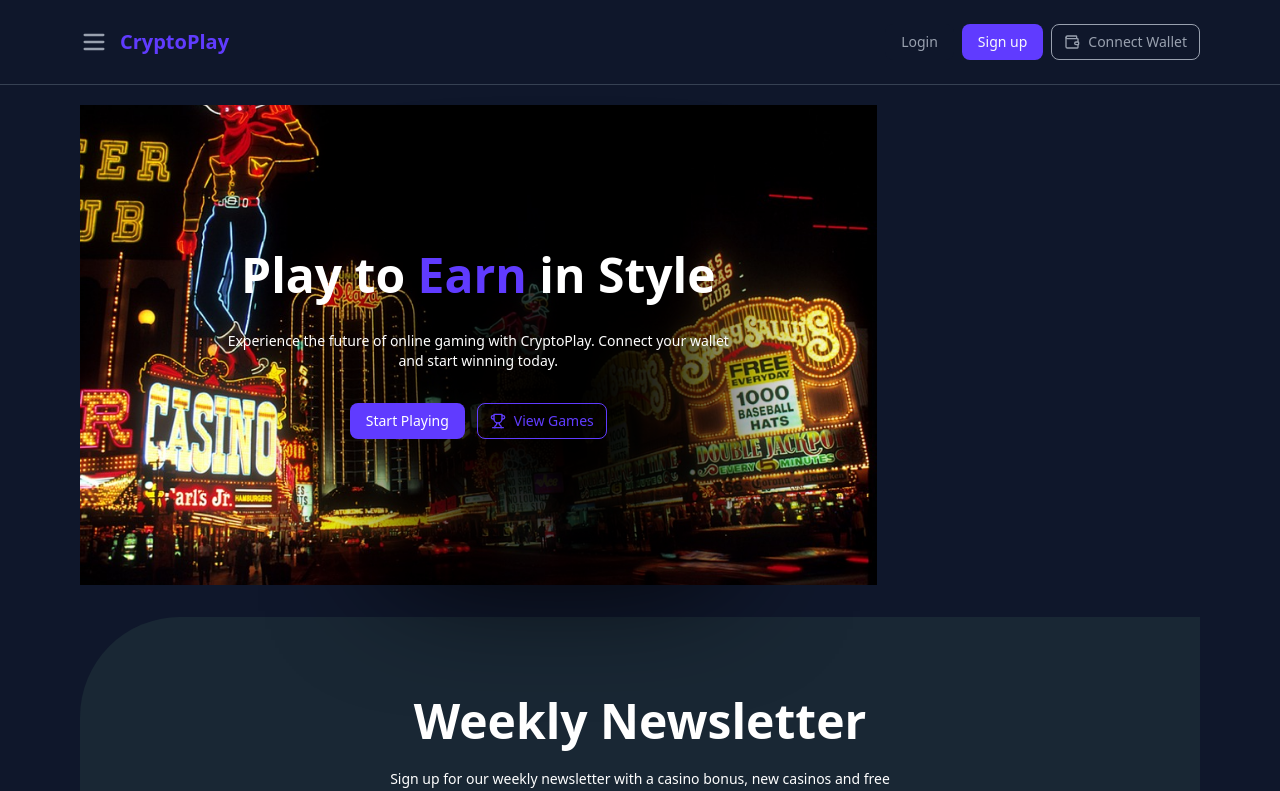
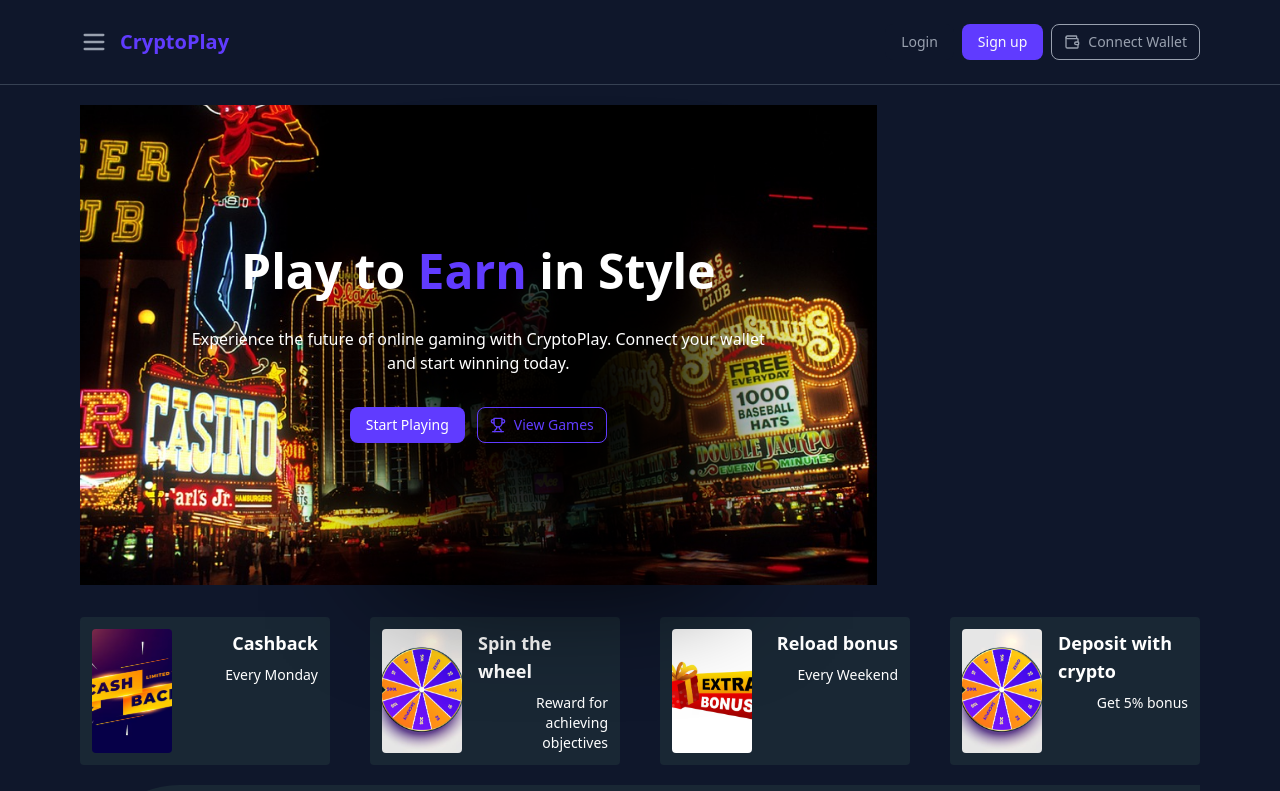
Before and after one commit to dd3vahmad/cryptoplay, a Next.js app: page / in a window 1280 px wide. Shown: the top 791 px of the page. Built offline with nearby package versions, Linux system fonts and the light colour scheme.

Commit message:
Add: Activities section

```diff
--- a/app/page.tsx
+++ b/app/page.tsx
@@ -4,12 +4,14 @@ import Footer from "@/components/Footer";
 import Features from "@/components/Features";
 import Providers from "@/components/Providers";
 import Newsletter from "@/components/Newsletter";
+import Activities from "@/components/Activities";
 
 export default function Home() {
   return (
     <div className="w-full flex flex-col">
       <Navbar />
       <Hero />
+      <Activities />
       <Newsletter />
       <Providers />
       <Features />
--- /dev/null
+++ b/components/Activities.tsx
@@ -0,0 +1,52 @@
+import Image from "next/image";
+import spinTheWheel from "@/assets/spin-the-wheel.png";
+import cashBack from "@/assets/cash-back.png";
+import extraBonus from "@/assets/extra-bonus.png";
+
+const Activities = () => {
+  const activities = [
+    {
+      title: "Cashback",
+      description: "Every Monday",
+      thumbnail: cashBack.src,
+    },
+    {
+      title: "Spin the wheel",
+      description: "Reward for achieving objectives",
+      thumbnail: spinTheWheel.src,
+    },
+    {
+      title: "Reload bonus",
+      description: "Every Weekend",
+      thumbnail: extraBonus.src,
+    },
+    {
+      title: "Deposit with crypto",
+      description: "Get 5% bonus",
+      thumbnail: spinTheWheel.src,
+    },
+  ];
+  return (
+    <div className="w-full flex overflow-auto flex-nowrap justify-between gap-6 mb-5 px-20">
+      {activities.map((activity, i) => (
+        <div className="flex p-3 rounded bg-secondary gap-x-4 w-[250px]">
+          <Image
+            key={i}
+            src={activity.thumbnail}
+            alt={`${activity.title} thumbnail`}
+            width={80}
+            height={80}
+            className="rounded object-cover"
+          />
+
+          <div className="flex flex-col gap-y-2 text-white items-end flex-1">
+            <h3 className="font-semibold text-lg">{activity.title}</h3>
+            <p className="text-sm text-end">{activity.description}</p>
+          </div>
+        </div>
+      ))}
+    </div>
+  );
+};
+
+export default Activities;
--- a/components/Hero.tsx
+++ b/components/Hero.tsx
@@ -14,14 +14,16 @@ const Hero = () => {
               Play to <span className="text-tertiary">Earn</span> in Style
             </h1>
 
-            <p className="text-sm text-white max-w-lg text-center">
+            <p className="text-white max-w-xl text-center">
               Experience the future of online gaming with CryptoPlay. Connect
               your wallet and start winning today.
             </p>
 
             <div className="flex items-center gap-3">
-              <Button className="bg-tertiary text-white">Start Playing</Button>
-              <Button className="bg-transparent text-tertiary border border-tertiary">
+              <Button className="bg-tertiary text-white cursor-pointer hover:bg-tertiary hover:opacity-80">
+                Start Playing
+              </Button>
+              <Button className="bg-transparent text-tertiary border border-tertiary cursor-pointer">
                 <Trophy /> View Games
               </Button>
             </div>
```
